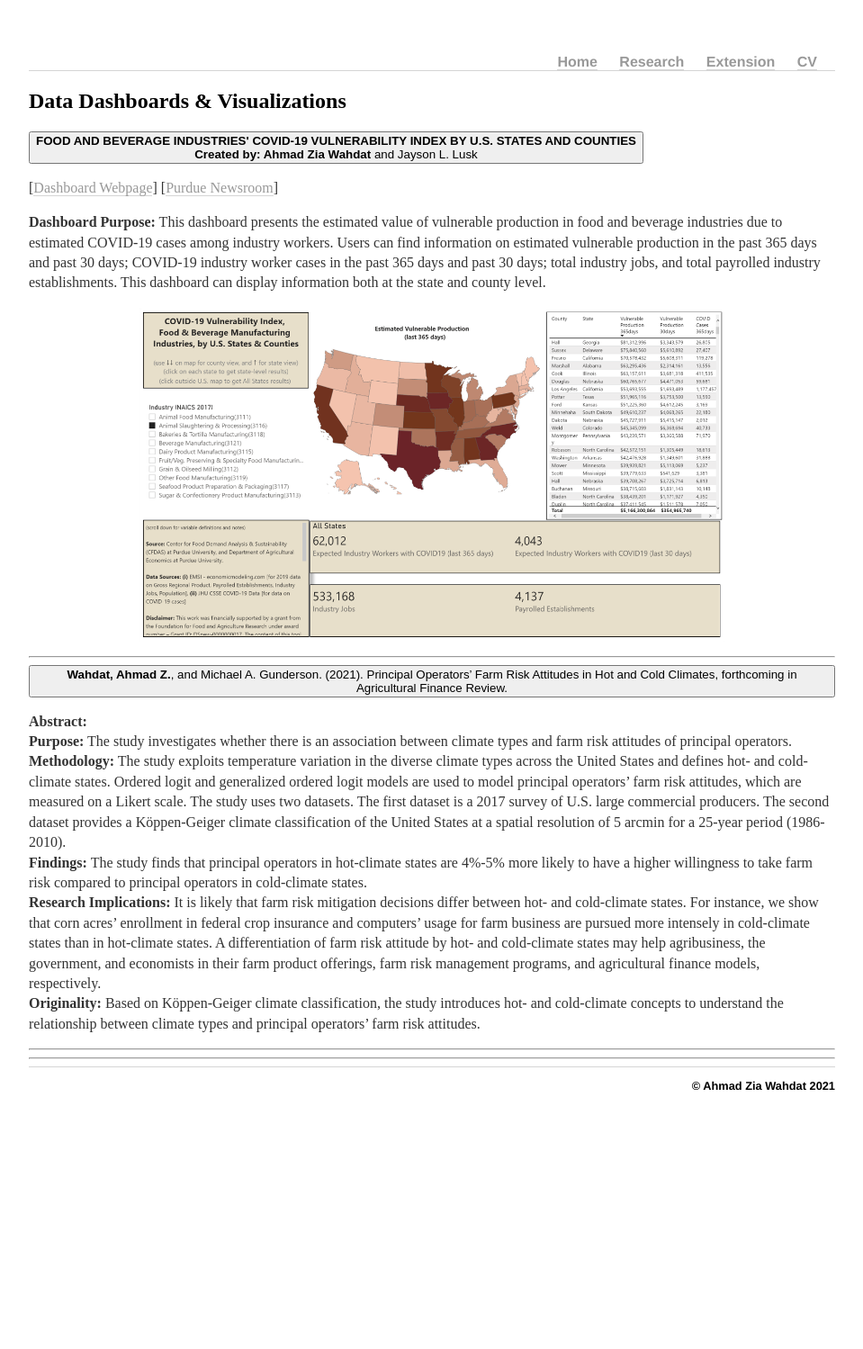
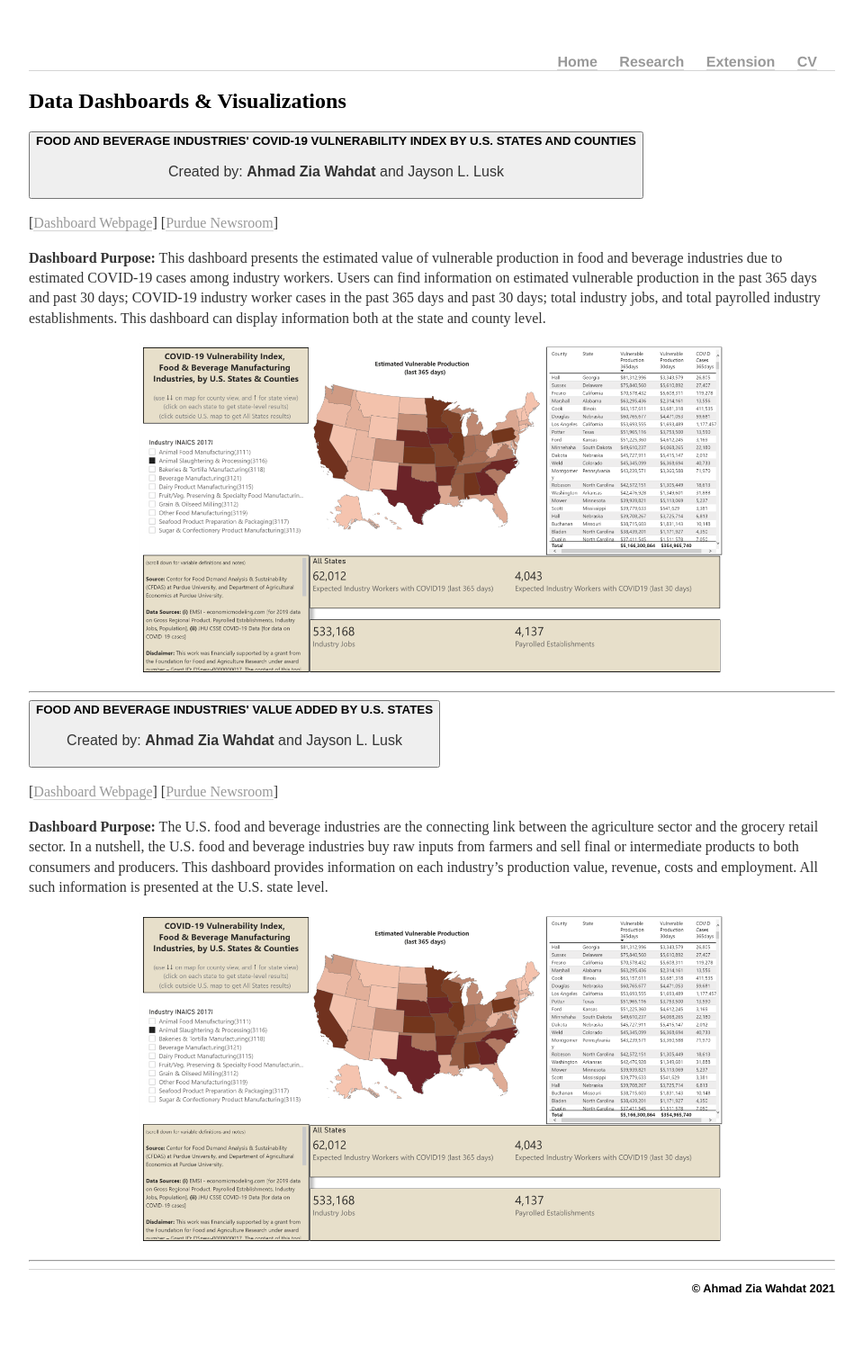
Before and after one commit to awahdat/webpage, a Jekyll site: the page built from extension/index.html, in a window 1280 px wide. Shown: the whole page at 90% size, without its empty margins (160-1119 px from the left). Built offline with Jekyll 4.4.1, drawn with Linux system fonts in a browser that asks for light colours; before the commit the page ends 1274 px from its top, so only the background shows below that.

Commit message:
Update index.html

```diff
--- a/extension/index.html
+++ b/extension/index.html
@@ -7,8 +7,8 @@ description: Extension work of Ahmad Zia Wahdat.
 
 	<h2>Data Dashboards & Visualizations</h2>
 
-	<button class="accordion"><strong> FOOD AND BEVERAGE INDUSTRIES' COVID-19 VULNERABILITY INDEX BY U.S. STATES AND COUNTIES <br>
-		Created by: Ahmad Zia Wahdat</strong> and Jayson L. Lusk
+	<button class="accordion"> <strong>FOOD AND BEVERAGE INDUSTRIES' COVID-19 VULNERABILITY INDEX BY U.S. STATES AND COUNTIES</strong> <br>
+		<p>Created by: <strong>Ahmad Zia Wahdat</strong> and Jayson L. Lusk </p>
           </button>
 
 	<p> [<a href="https://ag.purdue.edu/next-moves/areas-of-focus/food-systems/dashboards/food-and-beverage-industries-covid-19-vulnerability-index-by-u-s-states-and-counties/?_ga=2.63069679.1315034502.1636934871-630156906.1530715171">Dashboard Webpage</a>]
@@ -24,27 +24,22 @@ description: Extension work of Ahmad Zia Wahdat.
 
 					<hr />
 
-	<button class="accordion"><strong>Wahdat, Ahmad Z.</strong>, and Michael A. Gunderson. (2021). Principal Operators’ Farm Risk Attitudes in Hot and Cold Climates,
-	     forthcoming in Agricultural Finance Review.</button>
+	<button class="accordion"> <strong>FOOD AND BEVERAGE INDUSTRIES' VALUE ADDED BY U.S. STATES</strong> <br>
+		<p>Created by: <strong>Ahmad Zia Wahdat</strong> and Jayson L. Lusk </p>
+          </button>
 
-	<p><strong>Abstract:</strong>
-		<br><strong>Purpose:</strong> The study investigates whether there is an association between climate types and farm risk attitudes of principal operators.
-		<br><strong>Methodology:</strong> The study exploits temperature variation in the diverse climate types across the United States and defines
-		hot- and cold-climate states. Ordered logit and generalized ordered logit models are used to model principal operators’ farm risk attitudes,
-		which are measured on a Likert scale. The study uses two datasets. The first dataset is a 2017 survey of U.S. large commercial producers.
-		The second dataset provides a Köppen-Geiger climate classification of the United States at a spatial resolution of 5 arcmin for a 25-year period
-		(1986-2010).
-		<br><strong>Findings:</strong> The study finds that principal operators in hot-climate states are 4%-5% more likely to have a higher willingness to take
-		farm risk compared to principal operators in cold-climate states.
-		<br><strong>Research Implications:</strong> It is likely that farm risk mitigation decisions differ between hot- and cold-climate states.
-		For instance, we show that corn acres’ enrollment in federal crop insurance and computers’ usage for farm business are pursued more
-		intensely in cold-climate states than in hot-climate states. A differentiation of farm risk attitude by hot- and cold-climate states may
-		help agribusiness,  the government, and economists in their farm product offerings, farm risk management programs, and agricultural
-		finance models, respectively.
-		<br><strong>Originality:</strong> Based on Köppen-Geiger climate classification,  the study introduces hot- and cold-climate concepts to understand the relationship
-		between climate types and principal operators’ farm risk attitudes.</p>
+	<p> [<a href="https://ag.purdue.edu/next-moves/areas-of-focus/food-systems/dashboards/food-and-beverage-industries-value-added-by-u-s-states/">Dashboard Webpage</a>]
+	[<a href="https://www.purdue.edu/newsroom/releases/2021/Q4/food-and-beverage-industries-covid-19-vulnerability-index-goes-live-experts-available.html">Purdue Newsroom</a>]
+	</p>
 
-				<hr />
+	<p><strong>Dashboard Purpose:</strong> The U.S. food and beverage industries are the connecting link between the
+		agriculture sector and the grocery retail sector. In a nutshell, the U.S. food and beverage industries buy
+		raw inputs from farmers and sell final or intermediate products to both consumers and producers. This dashboard
+		provides information on each industry’s production value, revenue, costs and employment. All such information
+		is presented at the U.S. state level.</p>
+
+	<p><img src="/images/dash1.png" width="650" style="display: block; margin: auto;" /></p>
+
 				<hr />
 
 
```
